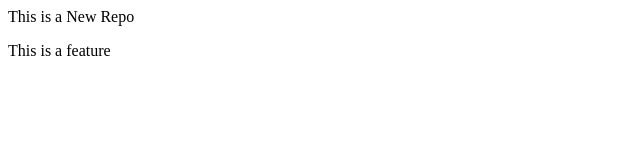
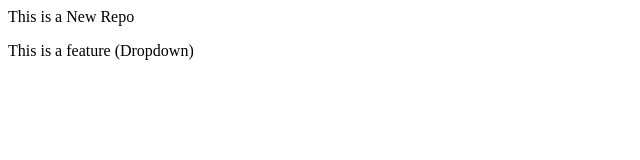
Before and after one commit to lokendra-java/localrepo, a plain HTML site: page index.html in a window 1280 px wide. Shown: the full height of the page, 0-640 px from the left. Drawn offline with Linux system fonts and the light colour scheme.

```diff
--- a/index.html
+++ b/index.html
@@ -1 +1 @@
-<p>This is a New Repo</p><p>This is a feature</p>
+<p>This is a New Repo</p><p>This is a feature (Dropdown)</p>
```
